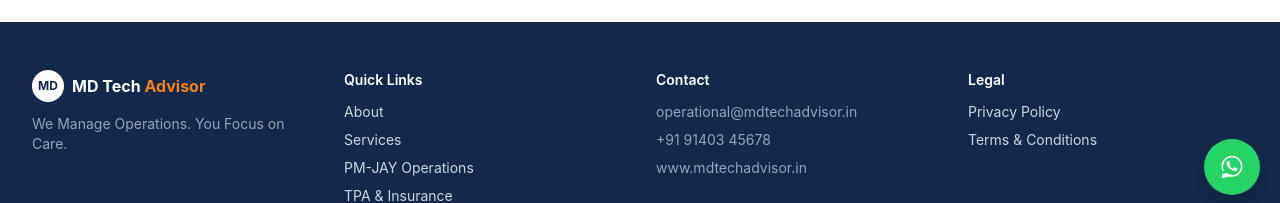
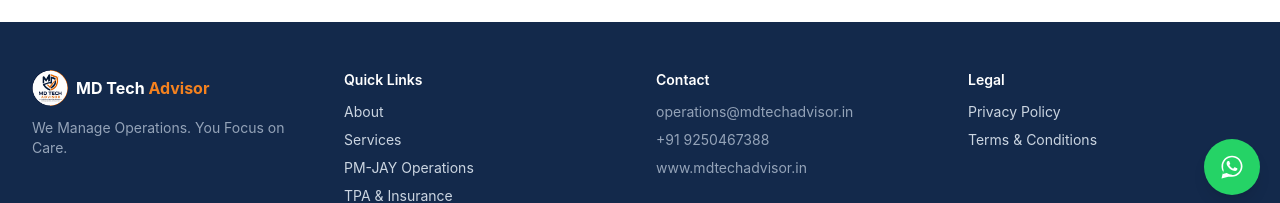
Before and after one commit to mdtechadvisor/mdtechadvisor-website, a React (Vite) app: page /terms in a window 1280 px wide. Shown: the part 585-788 px from the top of the page. Built offline with nearby package versions, Linux system fonts and the light colour scheme.

Commit message:
footer update

```diff
--- a/src/components/Footer.jsx
+++ b/src/components/Footer.jsx
@@ -1,4 +1,5 @@
 import { Link } from "react-router-dom";
+import logo from "../assets/logo.png";
 
 export default function Footer() {
   const year = new Date().getFullYear();
@@ -8,14 +9,16 @@
       <div className="max-w-7xl mx-auto px-4 sm:px-6 lg:px-8 py-12">
         <div className="grid grid-cols-1 md:grid-cols-4 gap-8">
           <div>
-            <div className="flex items-center gap-2 mb-3">
-              <div className="w-8 h-8 rounded-full bg-white flex items-center justify-center text-navy font-bold text-xs">
-                MD
-              </div>
+            <Link to="/" className="flex items-center gap-2 mb-3 w-fit">
+              <img
+                src={logo}
+                alt="MD Tech Advisor"
+                className="h-9 w-9 rounded-full object-contain"
+              />
               <span className="font-bold text-white">
                 MD Tech <span className="text-accent">Advisor</span>
               </span>
-            </div>
+            </Link>
             <p className="text-sm text-slate-400">
               We Manage Operations. You Focus on Care.
             </p>
@@ -34,8 +37,8 @@
           <div>
             <h4 className="text-white font-semibold text-sm mb-3">Contact</h4>
             <ul className="space-y-2 text-sm text-slate-400">
-              <li>operational@mdtechadvisor.in</li>
-              <li>+91 91403 45678</li>
+              <li>operations@mdtechadvisor.in</li>
+              <li>+91 9250467388</li>
               <li>www.mdtechadvisor.in</li>
             </ul>
           </div>
```
